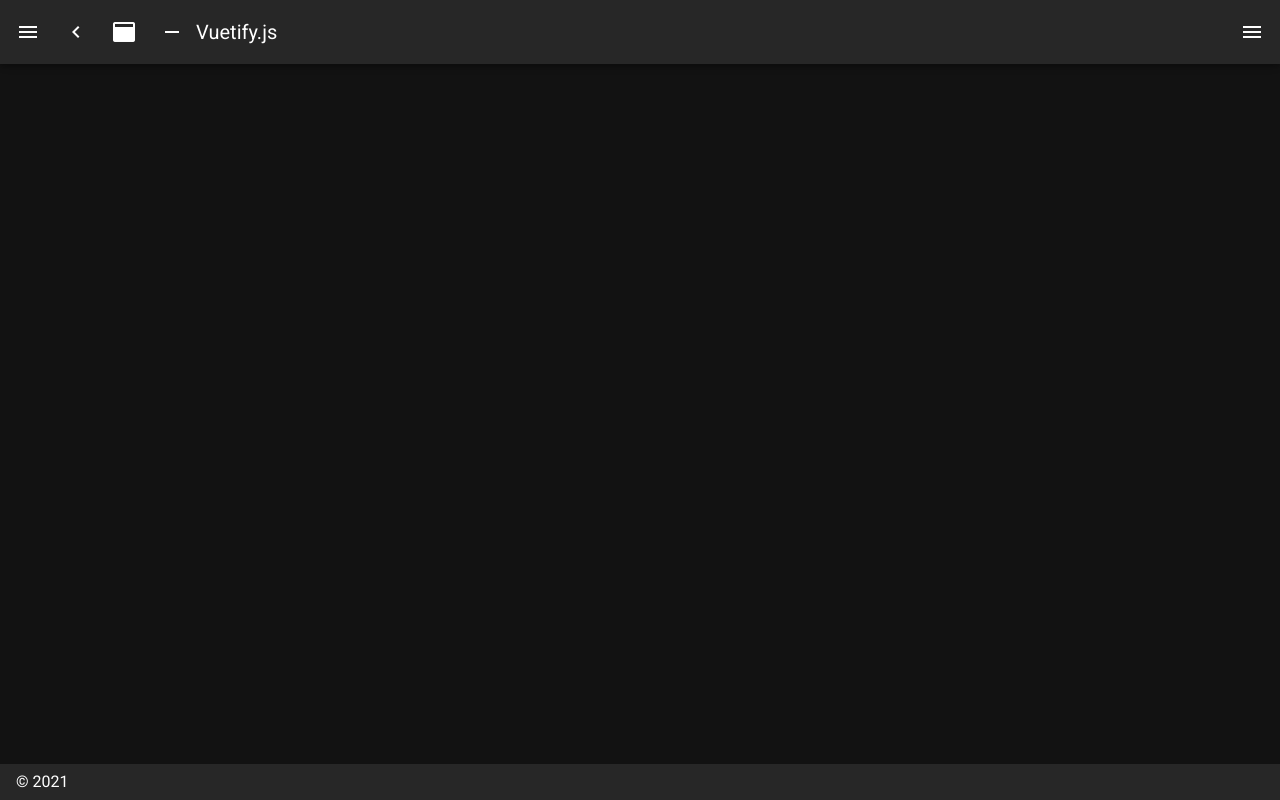
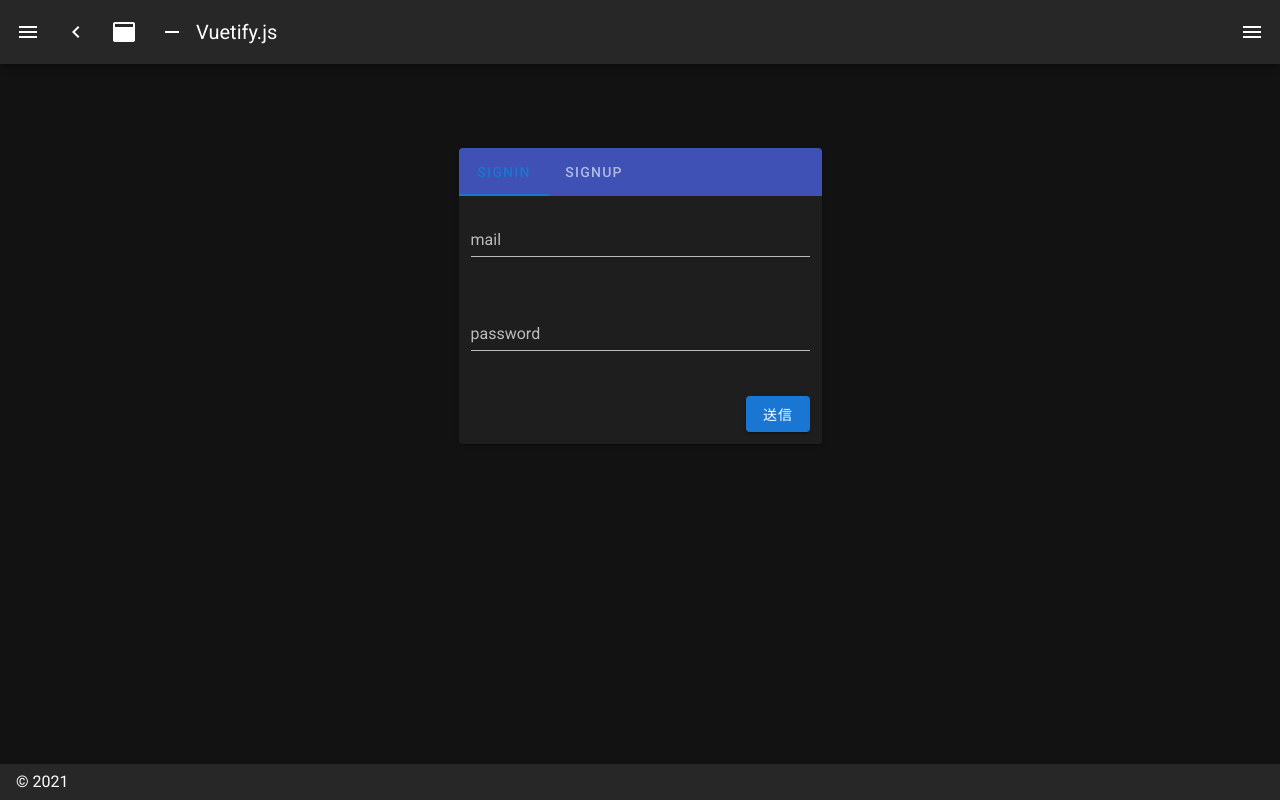
Before and after one commit to devdevTeam/communience-store, a Nuxt app: page /signin in a window 1280 px wide. Before the commit this address had no page. Built offline with nearby package versions, Linux system fonts and the light colour scheme.

Commit message:
コンフリクト解消

```diff
--- /dev/null
+++ b/components/dialog.vue
@@ -0,0 +1,44 @@
+<template>
+  <div>
+    <v-dialog v-model="viewUpdater">
+      <v-card>
+        <v-card-title>
+          {{title}}
+        </v-card-title>
+        <v-card-text>
+          {{msg}}
+        </v-card-text>
+      </v-card>
+    </v-dialog>
+  </div>
+</template>
+
+<script>
+export default {
+  props: ["view", "title", "msg"],
+  data() {
+    return {
+      dialogView: false
+    }
+  },
+  watch: {
+    view() {
+      this.viewUpdater = this.view
+    },
+    dialogView() {
+      this.viewUpdater = this.dialogView
+    }
+  },
+  computed: {
+    viewUpdater: {
+      get() {
+        return this.dialogView
+      },
+      set(value) {
+        this.dialogView = value
+        this.$emit('updateView', value)
+      }
+    }
+  }
+}
+</script>
--- /dev/null
+++ b/components/signin/form.vue
@@ -0,0 +1,96 @@
+<template>
+  <div>
+    <v-container fluid>
+      <v-row>
+        <v-col cols=12>
+          <v-text-field
+          label="mail"
+          v-model="signinInfo.mail"
+          :rules="[requireRule, mailRule]" />
+        </v-col>
+
+        <v-col cols=12>
+          <v-text-field
+          label="password"
+          v-model="signinInfo.password"
+          type="password"
+          :rules="[requireRule, passwordRule]" />
+        </v-col>
+      </v-row>
+      <v-row>
+        <v-col cols=12 class="text-right">
+          <v-btn color="primary" @click="send">送信</v-btn>
+        </v-col>
+      </v-row>
+      <div v-if="!progressCircle" />
+      <div v-else align="center" style="vertical-align: center;">
+        <v-overlay>
+          <v-progress-circular
+            :size="100"
+            :width="10"
+            absolute
+            color="white"
+            indeterminate
+          ></v-progress-circular>
+        </v-overlay>
+      </div>
+      <err-dialog :view="view" :title="error.title" :msg="error.msg" @updateView="updateView" />
+    </v-container>
+  </div>
+</template>
+
+<script>
+import dialog from '@/components/dialog.vue'
+import errorResult from '@/lib/authResult.js'
+
+export default {
+  components: {
+    'err-dialog': dialog
+  },
+  data() {
+    return {
+      signinInfo: {
+        mail: '',
+        password: ''
+      },
+      error: {
+        title: '',
+        msg: ''
+      },
+      progressCircle: false,
+      view: false,
+      requireRule: value => !!value || "入力してください",
+      passwordRule: value => value.length >= 8 || "パスワードは8文字以上必要です．",
+      mailRule: value => {
+        const pattern = /^(([^<>()[\]\\.,;:\s@]+(\.[^<>()[\]\\.,;:\s@]+)*)|(.+))@((\[[0-9]{1,3}\.[0-9]{1,3}\.[0-9]{1,3}\.[0-9]{1,3}])|(([a-zA-Z\-0-9]+\.)+[a-zA-Z]{2,}))$/
+        return pattern.test(value) || '不正なメールアドレスです．'
+      },
+    }
+  },
+  methods: {
+    async send() {
+      let error = null
+      this.progressCircle = true
+      let user = await this.$fire.auth.signInWithEmailAndPassword(this.signinInfo.mail, this.signinInfo.password)
+      .catch((err) => error = err.code)
+      this.progressCircle = false
+      if (error !== null) {
+        error = errorResult(error)
+        this.view = true
+        this.error.title = error.title
+        this.error.msg = error.msg
+      }
+      else {
+        console.log(this.$store.getters.getUser)
+      }
+    },
+    updateView(nv) {
+      this.view = nv
+    }
+  }
+}
+</script>
+
+<style>
+
+</style>
--- /dev/null
+++ b/components/signup/form.vue
@@ -0,0 +1,86 @@
+<template>
+  <div>
+    <v-container fluid>
+      <v-row>
+        <v-col cols=12>
+          <v-text-field
+          label="user name"
+          v-model="signupInfo.username"
+          :rules="[requireRule]" />
+        </v-col>
+
+        <v-col cols=12>
+          <v-text-field
+          label="mail"
+          v-model="signupInfo.mail"
+          :rules="[requireRule, mailRule]" />
+        </v-col>
+
+        <v-col cols=12>
+          <v-text-field
+          label="password"
+          v-model="signupInfo.password"
+          type="password"
+          :rules="[requireRule, passwordRule]" />
+        </v-col>
+      </v-row>
+      <v-row>
+        <v-col cols=12 class="text-right">
+          <v-btn color="primary" @click="send">送信</v-btn>
+        </v-col>
+      </v-row>
+      <err-dialog :view="view" :title="error.title" :msg="error.msg" @updateView="updateView" />
+    </v-container>
+  </div>
+</template>
+
+<script>
+import dialog from '@/components/dialog.vue'
+
+export default {
+  components: {
+    'err-dialog': dialog
+  },
+  data() {
+    return {
+      signupInfo: {
+        username: '',
+        mail: '',
+        password: '',
+        phoneNumber: ''
+      },
+      error: {
+        title: '',
+        msg: ''
+      },
+      view: false,
+      requireRule: value => !!value || "入力してください",
+      passwordRule: value => value.length >= 8 || "パスワードは8文字以上必要です．",
+      mailRule: value => {
+        const pattern = /^(([^<>()[\]\\.,;:\s@]+(\.[^<>()[\]\\.,;:\s@]+)*)|(.+))@((\[[0-9]{1,3}\.[0-9]{1,3}\.[0-9]{1,3}\.[0-9]{1,3}])|(([a-zA-Z\-0-9]+\.)+[a-zA-Z]{2,}))$/
+        return pattern.test(value) || '不正なメールアドレスです．'
+      },
+    }
+  },
+  methods: {
+    send() {
+      // let auth = new Authentication()
+      // auth.setSignupInfo(this.signupInfo.username, this.signupInfo.mail, this.signupInfo.password, this.signupInfo.phoneNumber)
+      // auth.sendSignup().then(() => {
+      //   location.reload()
+      // }).catch(() => {
+      //   this.view = true
+      //   this.error.title = "ユーザ登録に失敗しました"
+      //   this.error.msg = "既に登録されたメール、電話番号です。"
+      // })
+    },
+    updateView(nv) {
+      this.view = nv
+    }
+  }
+}
+</script>
+
+<style>
+
+</style>
--- /dev/null
+++ b/lib/authResult.js
@@ -0,0 +1,23 @@
+const authResult = {
+  errors: [
+    {
+      code: 'auth/user-not-found',
+      title: 'ユーザが存在しません．',
+      msg: 'メールアドレスが正しいか確認してください'
+    },
+    {
+      code: 'auth/wrong-password',
+      title: 'メールアドレスとパスワードの組み合わせが存在しません',
+      msg: '認証情報を確認してください'
+    }
+  ]
+}
+
+export default function errorResult(code) {
+  for(let i = 0; i < authResult.errors.length; i++) {
+    if (authResult.errors[i].code === code) {
+      return authResult.errors[i]
+    }
+  }
+  return null
+}
--- a/nuxt.config.js
+++ b/nuxt.config.js
@@ -1,6 +1,11 @@
 import colors from 'vuetify/es5/util/colors'
 
 export default {
+  watchers: {
+    webpack: {
+      poll: true
+    }
+  },
   // Disable server-side rendering: https://go.nuxtjs.dev/ssr-mode
   ssr: false,
 
@@ -43,6 +48,30 @@ export default {
   modules: [
     // https://go.nuxtjs.dev/axios
     '@nuxtjs/axios',
+    [
+      '@nuxtjs/firebase',
+      {
+        config: {
+          apiKey: "AIzaSyCLwwsUzDcmK7jAVnuQtLKmlRnrHeI4H1E",
+          authDomain: "communience-store.firebaseapp.com",
+          projectId: "communience-store",
+          storageBucket: "communience-store.appspot.com",
+          messagingSenderId: "697278393070",
+          appId: "1:697278393070:web:670646dfe207fe104261ff",
+          measurementId: "G-2KR6FM3FSE"
+        },
+        services: {
+          auth: {
+            persistence: 'local', // default
+            initialize: {
+              onAuthStateChangedAction: 'onAuthStateChangedAction',
+              subscribeManually: false
+            },
+            ssr: false, // default
+          },
+        }
+      }
+    ]
   ],
 
   // Axios module configuration: https://go.nuxtjs.dev/config-axios
--- a/package.json
+++ b/package.json
@@ -10,7 +10,9 @@
   },
   "dependencies": {
     "@nuxtjs/axios": "^5.13.6",
+    "@nuxtjs/firebase": "^8.0.0",
     "core-js": "^3.15.1",
+    "firebase": "^9.5.0",
     "nuxt": "^2.15.7",
     "vuetify": "^2.5.5"
   },
--- /dev/null
+++ b/pages/signin.vue
@@ -0,0 +1,52 @@
+<template>
+  <div>
+    <v-container fluid>
+      <v-row>
+        <v-col cols=12 class="col-lg-4" />
+        <v-col cols=12 class="col-lg-4">
+          <v-card class="my-15">
+            <v-tabs
+            v-model="tab"
+            background-color="indigo"
+            dark
+            left>
+              <v-tab v-for="item in tabItems" :key="item">
+                {{item}}
+              </v-tab>
+            </v-tabs>
+            <v-tabs-items v-model="tab">
+              <div v-if="tabItems[tab] == 'signin'">
+                <signin-form />
+              </div>
+              <div v-else-if="tabItems[tab] == 'signup'">
+                <signup-form />
+              </div>
+            </v-tabs-items>
+          </v-card>
+        </v-col>
+      </v-row>
+    </v-container>
+  </div>
+</template>
+
+<script>
+import SignupForm from '@/components/signup/form.vue'
+import SigninForm from '@/components/signin/form.vue'
+
+export default {
+  components: {
+    'signup-form': SignupForm,
+    'signin-form': SigninForm
+  },
+  data() {
+    return {
+      tab: null,
+      tabItems: [
+        'signin',
+        'signup'
+      ],
+      progressCircle: false
+    }
+  }
+}
+</script>
--- /dev/null
+++ b/store/index.js
@@ -0,0 +1,43 @@
+const state = () => ({
+  user: null,
+});
+
+const mutations = {
+  SET_USER(state, user) {
+    state.user = user;
+  },
+};
+
+const actions = {
+  async onAuthStateChangedAction(state, { authUser, claims }) {
+    if (!authUser) {
+      // authされていない場合
+      state.commit("SET_USER", null);
+
+      // リダイレクトの設定
+      this.$router.push({
+        path: "/signin",
+      });
+    } else {
+      // authされている場合
+      const { uid, email } = authUser;
+      state.commit("SET_USER", {
+        uid,
+        email,
+      });
+    }
+  },
+};
+
+const getters = {
+  getUser(state) {
+    return state.user;
+  },
+};
+
+export default {
+  state,
+  mutations,
+  actions,
+  getters,
+};
```
Also changed, not shown: 2 other files (tests, documents, lock files or other folders).
